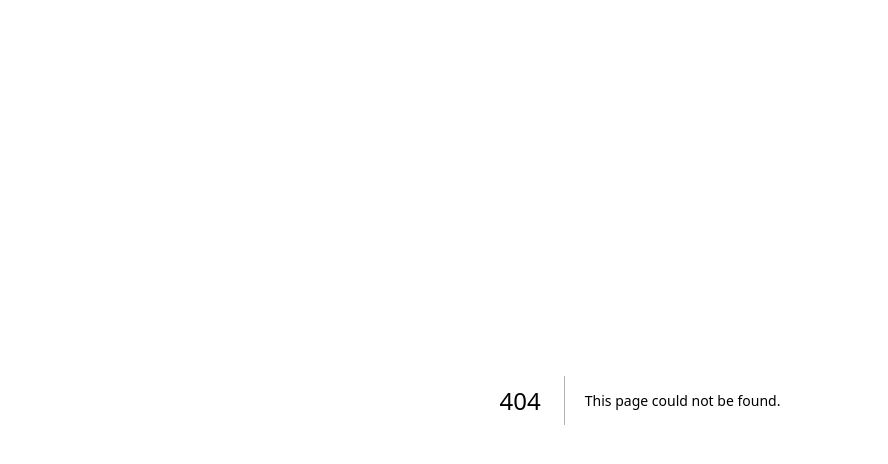
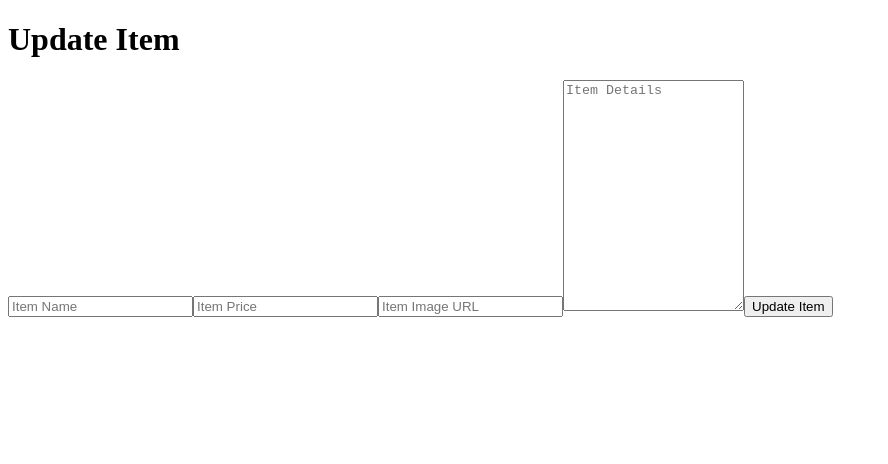
Before and after one commit to bardblue0821/tutorial-nextjs, a Next.js app: page /item/update/1 in a window 1280 px wide. Before the commit this address had no page. Shown: the top 464 px of the page, without its empty margins (0-888 px from the left). Built offline with nearby package versions, Linux system fonts and the light colour scheme; no server answers; the database is empty.

Commit message:
Add: アイテム更新機能を実装

```diff
--- /dev/null
+++ b/src/app/item/update/[id]/page.js
@@ -0,0 +1,102 @@
+"use client"
+import { useState, useEffect } from 'react';
+import { useRouter } from 'next/navigation';
+import React from 'react';
+
+const UpdateItem = (context) => {
+    const [title, setTitle] = useState("");
+    const [price, setPrice] = useState("");
+    const [image, setImage] = useState("");
+    const [description, setDescription] = useState("");
+    const [email, setEmail] = useState("");
+
+    const router = useRouter();
+
+    // params を unwrap
+    const params = React.use(context.params);
+
+    useEffect(() => {
+        const getSingleItem = async (id) => {
+            const response = await fetch(`http://localhost:3000/api/item/readsingle/${id}`, {
+                method: "GET",
+                cache: "no-store",
+                headers: {
+                    "Accept": "application/json",
+                    "Content-Type": "application/json"
+                },
+                cache: "no-store",
+            });
+            const jsonData = await response.json();
+            const singleItem = jsonData.singleItem;
+            setTitle(singleItem.title);
+            setPrice(singleItem.price);
+            setImage(singleItem.image);
+            setDescription(singleItem.description);
+            setEmail(singleItem.email);
+        }
+        getSingleItem(params.id);
+    }, [params]);
+
+    const handleSubmit = async(e) => {
+        e.preventDefault();
+        try{
+            const response = await fetch(`http://localhost:3000/api/item/update/${params.id}`, {
+                method: "PUT",
+                headers: {
+                    "Accept": "application/json",
+                    "Content-Type": "application/json",
+                    "Authorization": `Bearer ${localStorage.getItem("token")}`
+                },
+                body: JSON.stringify({
+                    title: title,
+                    price: price,
+                    image: image,
+                    description: description,
+                    email: email
+                })
+            });
+            const jsonData = await response.json();
+            alert(jsonData.message);
+            router.push("/");
+            router.refresh();
+        } catch {
+            console.log("Error update item");
+        }
+    };
+
+    return (
+        <div>
+            <h1>Update Item</h1>
+            <form onSubmit={handleSubmit}>
+                <input value={title} onChange={
+                    (e) => {
+                        setTitle(e.target.value);
+                    }
+                }
+                type="text" name="title" placeholder="Item Name" required />
+
+                <input value={price} onChange={
+                    (e) => {
+                        setPrice(e.target.value);
+                    }
+                }
+                type="text" name="price" placeholder="Item Price" required />
+
+                <input value={image} onChange={
+                    (e) => {
+                        setImage(e.target.value);
+                    }
+                } type="text" name="image" placeholder="Item Image URL" required />
+
+                <textarea value={description} onChange={
+                    (e) => {
+                        setDescription(e.target.value);
+                    }
+                }  name="details" rows={15} placeholder="Item Details" required></textarea>
+
+                <button type="submit">Update Item</button>
+            </form>
+        </div>
+    )
+}
+export default UpdateItem;
```
Also changed, not shown: src/app/item/update/page.js (deleted).
